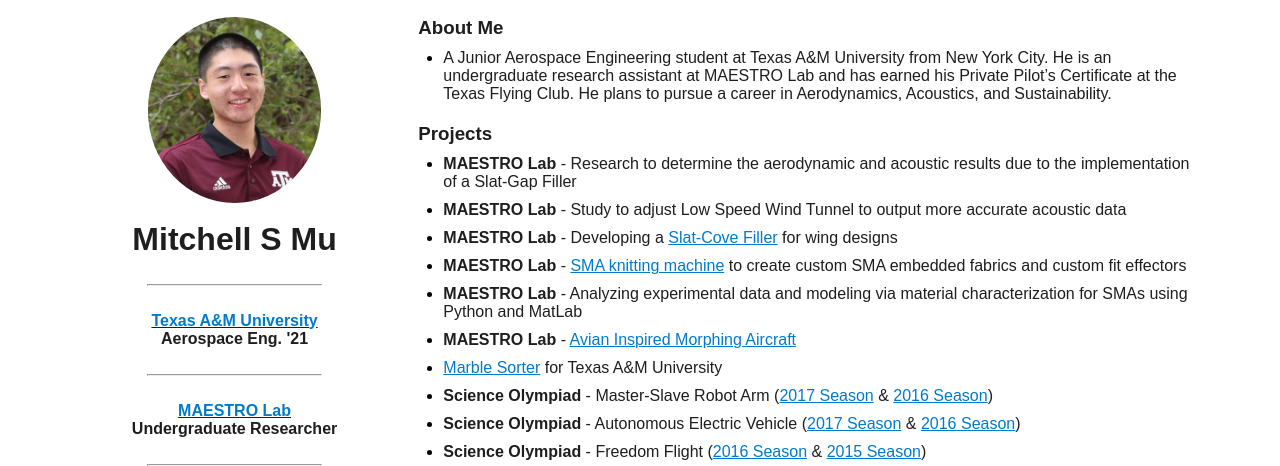
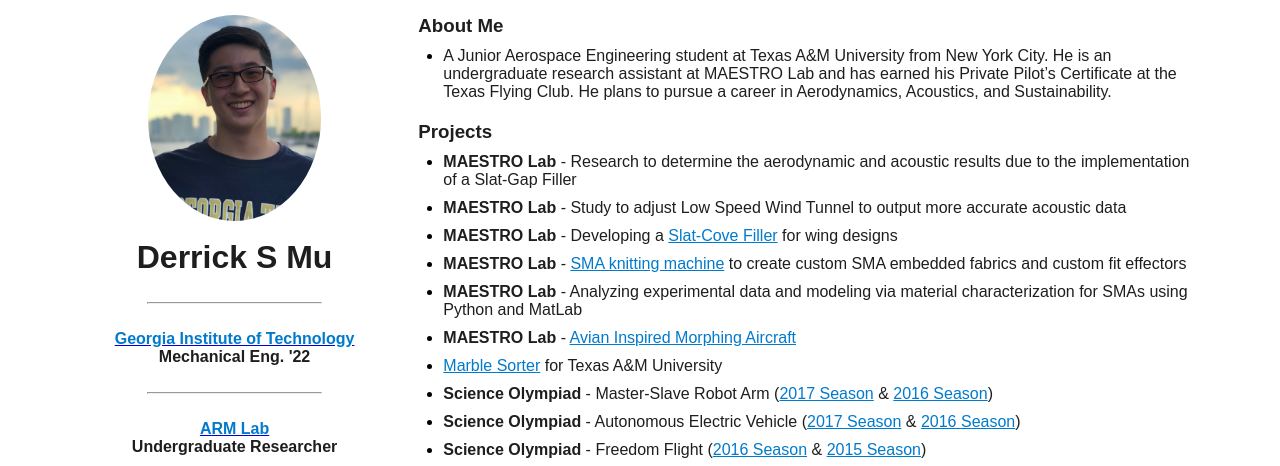
Before and after one commit to Colaboy82/Derrick_Mu, a plain HTML site: page index.html in a window 1280 px wide. Shown: the top 466 px of the page. Drawn offline with Linux system fonts and the light colour scheme.

Commit message:
First Edits
Change pfp and other easy stuff like my higher GPA

```diff
--- a/index.html
+++ b/index.html
@@ -3,7 +3,7 @@
 
     <head>
         <meta charset = "utf-8">
-        <title>Mitchell S Mu</title>
+        <title>Derrick S Mu</title>
         <link rel="stylesheet" href="main.css">
         <link rel="stylesheet" href="https://cdnjs.cloudflare.com/ajax/libs/font-awesome/4.7.0/css/font-awesome.min.css">
 
@@ -13,17 +13,17 @@
 
         <div class = "left">
 
-            <img src="self.jpg" class="img">
+            <img src="DM.png" class="img">
             <br>
 
-            <h1 class = "headText">Mitchell S Mu</h1>
+            <h1 class = "headText">Derrick S Mu</h1>
             <br><hr><br>
 
-            <a href = "https://www.tamu.edu" target="_blank"><h4 class = "subtext_link">Texas A&M University</h4></a>
-            <h4 class = "subtext">Aerospace Eng. '21</h4>
+            <a href = "https://www.gatech.edu" target="_blank"><h4 class = "subtext_link">Georgia Institute of Technology</h4></a>
+            <h4 class = "subtext">Mechanical Eng. '22</h4>
             <br><hr><br>
 
-            <a href = "https://maestrolab.tamu.edu/people/mitchell-mu/" target="_blank"><h4 class = "subtext_link">MAESTRO Lab</h4></a>
+            <a href = "https://pwp.gatech.edu/hammond/" target="_blank"><h4 class = "subtext_link">ARM Lab</h4></a>
             <h4 class = "subtext">Undergraduate Researcher</h4>
             <br><hr><br>
 
--- a/main.css
+++ b/main.css
@@ -21,7 +21,7 @@
 .center{
     margin: auto;
     width: 95%;
-    max-width: 1100px;
+    max-width: 1100px;/*1100*/
     padding: 5px;
 }
 
@@ -61,7 +61,7 @@
 }
 
 .contact:hover{
-    color:maroon;
+    color:gold;
 }
 
 .right{
@@ -100,7 +100,7 @@
 }
 
 .subtext_link:hover{
-    color:maroon;
+    color:gold;
 }
 
 .subs_link{
@@ -110,7 +110,7 @@
 }
 
 .subs_link:hover{
-    color:maroon;
+    color:gold;
 }
 
 hr {
```
Also changed, not shown: DM.png (added), 1 other file.
